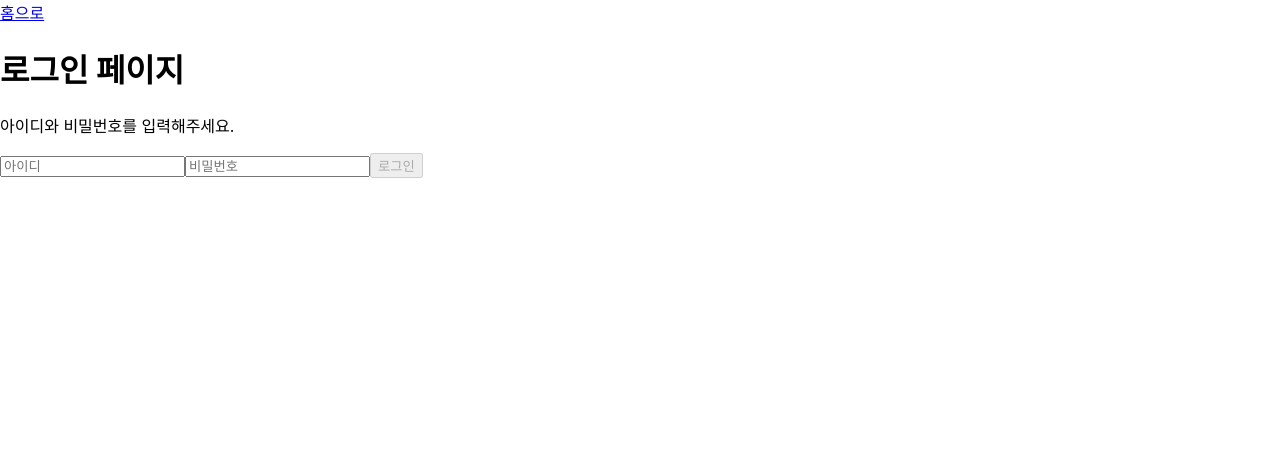
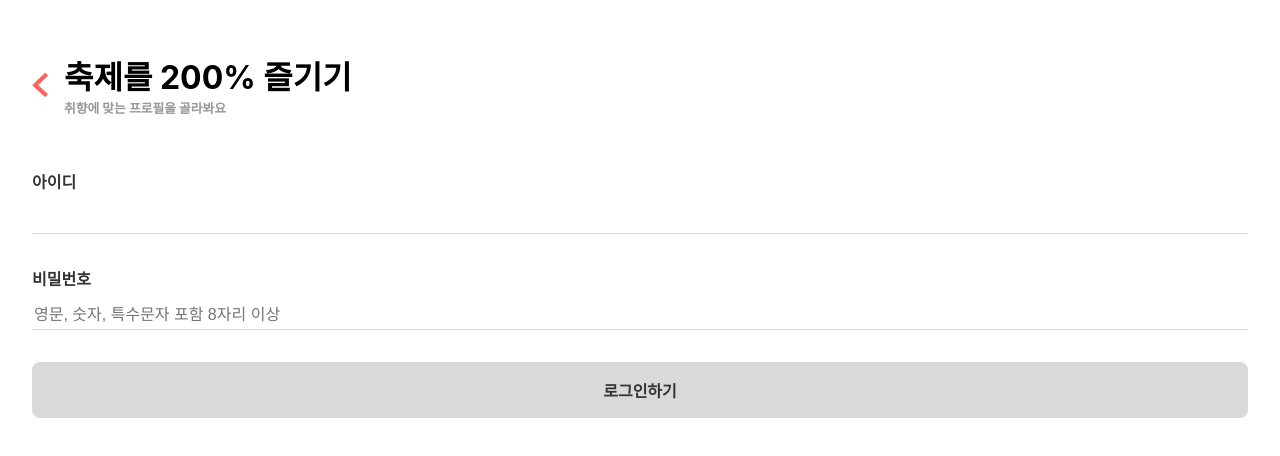
Before and after one commit to 9oormthon-univ/2024_BEOTKKOTTHON_TEAM_5_FE, a React (Create React App) app: page /login in a window 1280 px wide. Shown: the top 456 px of the page. Built offline with nearby package versions, Linux system fonts and the light colour scheme.

Commit message:
feat: 로그인 페이지 구현

```diff
--- a/src/components/common/HeaderPrev.jsx
+++ b/src/components/common/HeaderPrev.jsx
@@ -8,6 +8,16 @@ const WrapHeader = styled.header`
   img {
     max-width: 1rem;
     object-fit: contain;
+  }
+
+  .title-big {
+    font-size: 2rem;
+    font-weight: 700;
+  }
+  .title-small {
+    font-size: 0.8rem;
+    font-weight: 700;
+    color: #979797;
   }
 `;
 
--- a/src/pages/root/LoginPage.jsx
+++ b/src/pages/root/LoginPage.jsx
@@ -3,21 +3,27 @@ import { Link, useNavigate } from "react-router-dom";
 import { isLoggedInState, login } from "../../store/auth";
 import { useSetRecoilState } from "recoil";
 import { useLocation } from 'react-router-dom';
+import styled from "styled-components";
+import HeaderPrev from "../../components/common/HeaderPrev";
+import TextInput from "../../components/register/TextInput";
+import Button from "../../components/common/Button";
+
 
 const LoginPage = () => {
+
   const navigate = useNavigate();
   const setIsLoggedIn = useSetRecoilState(isLoggedInState);
-
   const location = useLocation();
 
-  const [value, setValue] = useState({
+  const [loginValue, setLoginValue] = useState({
     id: "",
     password: "",
   });
 
   const handleChange = (e) => {
-    setValue({
-      ...value,
+    console.log(e.target.value);
+    setLoginValue({
+      ...loginValue,
       [e.target.name]: e.target.value,
     });
   };
@@ -25,7 +31,7 @@ const LoginPage = () => {
   const handleSubmit = async (e) => {
     e.preventDefault();
 
-    login(value)
+    login(loginValue)
       .then(() => {
         setIsLoggedIn(true);
       })
@@ -35,33 +41,57 @@ const LoginPage = () => {
       .catch((err) => console.error(err));
   };
 
-  const isDisabled = value.id === "" || value.password === "";
+  const isDisabled = loginValue.id === "" || loginValue.password === "";
 
   return (
-    <div>
+    <WrapContent onSubmit={handleSubmit}>
       {location.state?.alert && alert("로그인이 필요합니다.")}
-      <Link to={"/"}>홈으로</Link>
-      <h1>로그인 페이지</h1>
-      <p>아이디와 비밀번호를 입력해주세요.</p>
-      <form onSubmit={handleSubmit}>
-        <input
+      <HeaderPrev
+        title={
+          <>
+            <div className="title-big">축제를 200% 즐기기</div>
+            <div className="title-small">취향에 맞는 프로필을 골라봐요</div>
+          </>
+        } navigateTo={"/"} />
+
+      <div>
+        <TextInput
+          label="아이디"
+          name="id"
           type="text"
-          name="id"
-          placeholder="아이디"
           onChange={handleChange}
         />
-        <input
+      </div>
+
+      <div>
+        <TextInput
+          label="비밀번호"
+          name="password"
           type="password"
-          name="password"
-          placeholder="비밀번호"
           onChange={handleChange}
+          placeholder={"영문, 숫자, 특수문자 포함 8자리 이상"}
         />
-        <button type="submit" disabled={isDisabled}>
-          로그인
-        </button>
-      </form>
-    </div>
+        {/* {idTestFlag && pwTestFlag && (
+          <Tip>아이디 혹은 비밀번호를 잘못 입력하셨습니다. 다시 입력해주세요.</Tip>
+        )} */}
+      </div>
+
+      <Button size="large" type="submit" disabled={isDisabled}>
+        로그인하기
+      </Button>
+    </WrapContent>
   );
 };
 
 export default LoginPage;
+
+const WrapContent = styled.form`
+  display: grid;
+  gap: 2rem;
+  padding: 2rem;
+`;
+const Tip = styled.small`
+  font-size: 12px;
+  color: #FF625D;
+  font-weight: 700;
+`;
```
